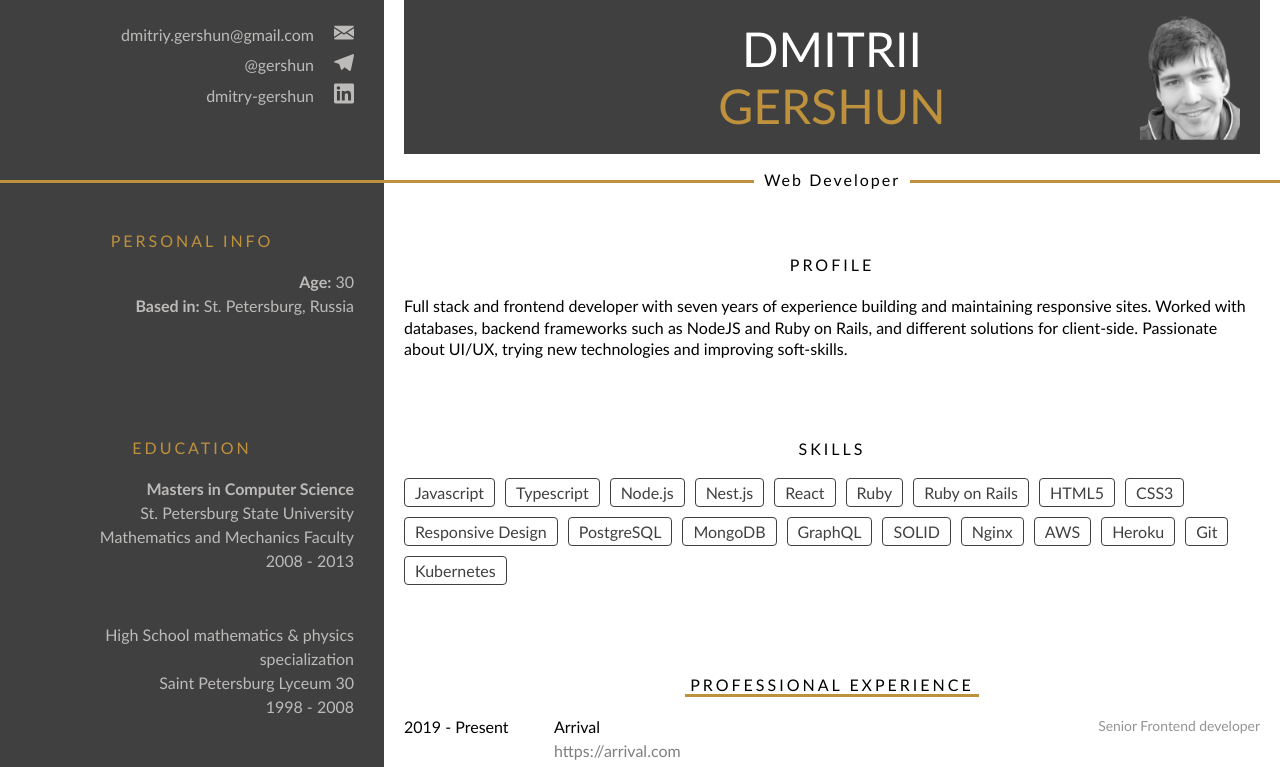
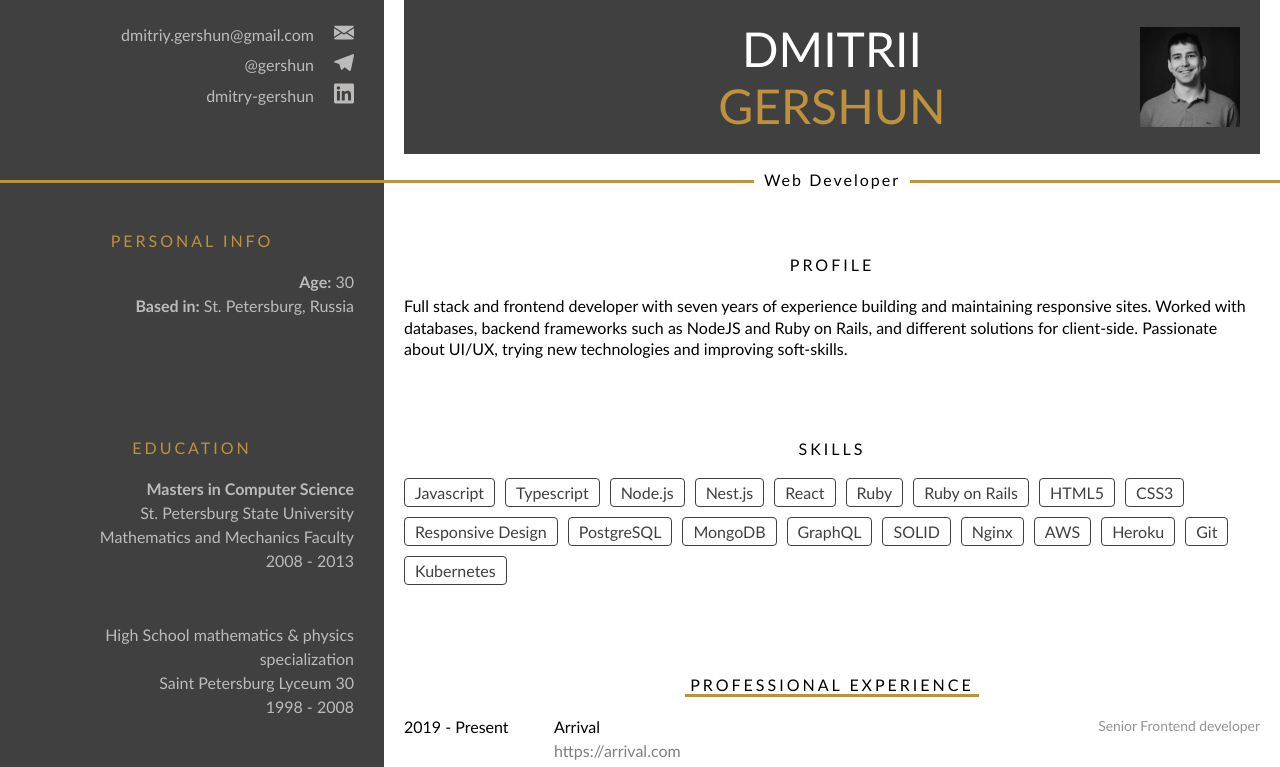
Before and after one commit to dgershun/dgershun.github.io, a plain HTML site: page index.html in a window 1280 px wide. Shown: the top 767 px of the page. Drawn offline with Linux system fonts and the light colour scheme.

Commit message:
Update index.html

```diff
--- a/index.html
+++ b/index.html
@@ -202,7 +202,7 @@
                     <header class="head">
                         <div class="head__name">DMITRII</div>
                         <div class="head__surname">GERSHUN</div>
-                        <img class="head__photo no-print" src="./assets/photo.png" alt="photo" />
+                        <img class="head__photo no-print" src="./assets/photo.jpg" alt="photo" />
                     </header>
                     <div class="position">Web Developer</div>
                     <div class="primary">
```
